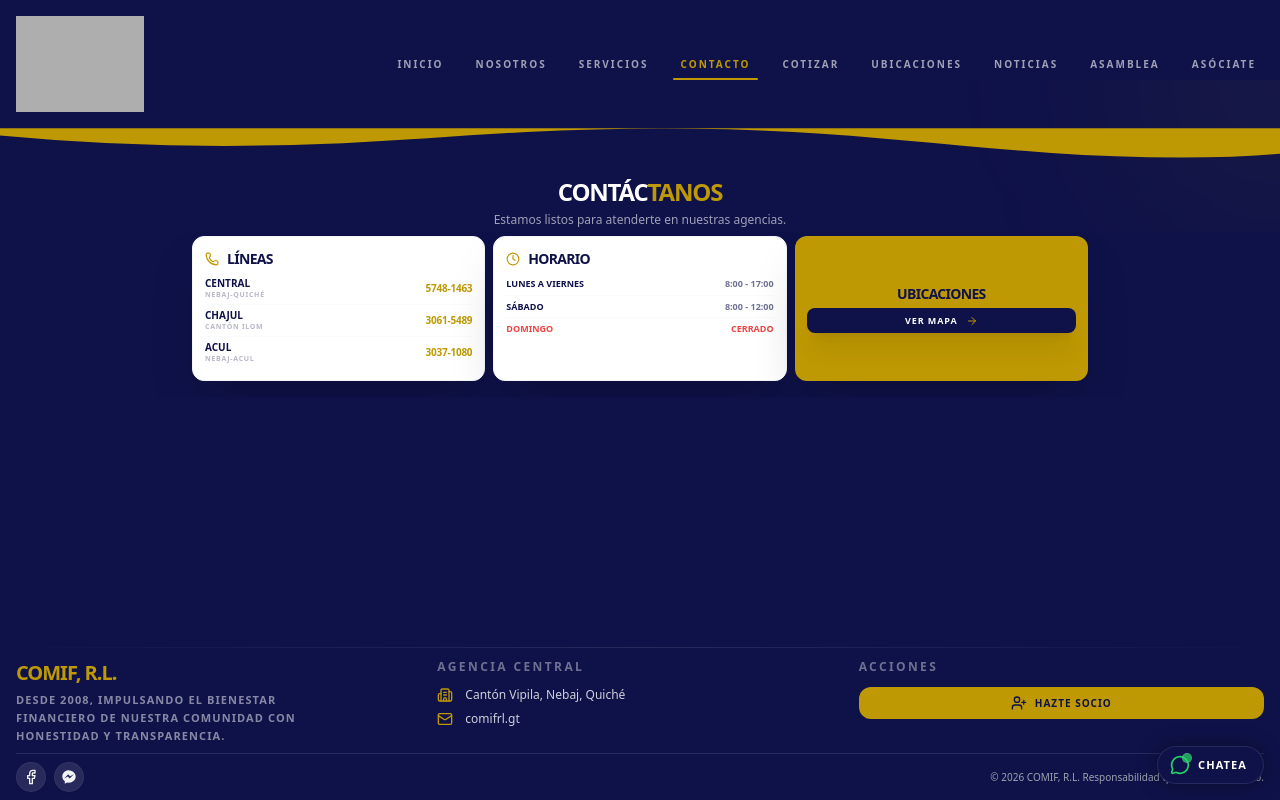
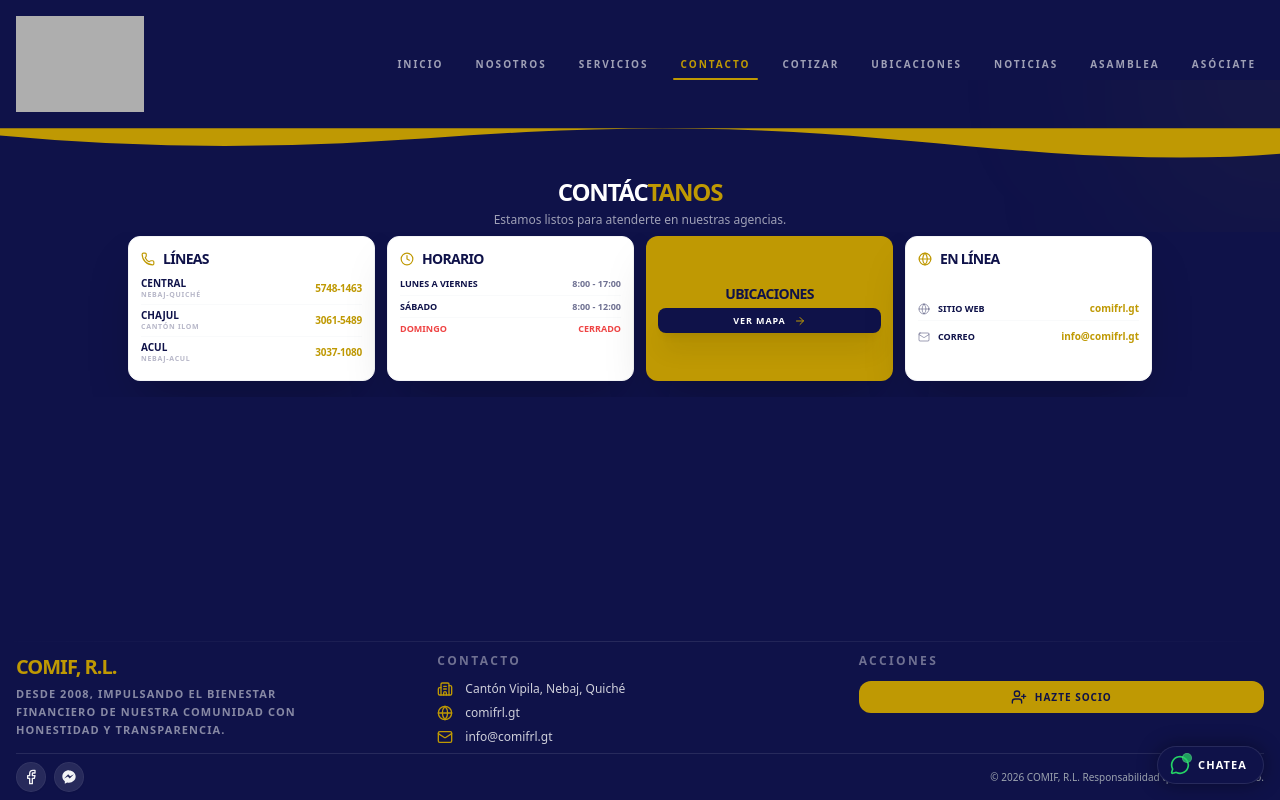
Before and after one commit to GalindoPro/comifrl, a React (Vite) app: page /contacto in a window 1280 px wide. Built offline with nearby package versions, Linux system fonts and the light colour scheme; grey boxes are pictures that could not be loaded.

Commit message:
feat: add digital contact section and update website links in Contact and Footer components

```diff
--- a/src/components/Contact.tsx
+++ b/src/components/Contact.tsx
@@ -1,6 +1,6 @@
 import { motion } from "framer-motion";
 import { Link } from "react-router-dom";
-import { Phone, Clock, ArrowRight } from "lucide-react";
+import { Phone, Clock, ArrowRight, Globe, Mail } from "lucide-react";
 
 export function Contact() {
     return (
@@ -31,7 +31,7 @@
 
             <section className="pt-1 pb-4 bg-brand-blue text-white relative overflow-hidden">
                 <div className="container mx-auto px-4">
-                    <div className="grid lg:grid-cols-3 gap-2 max-w-4xl mx-auto">
+                    <div className="grid md:grid-cols-2 lg:grid-cols-4 gap-2 lg:gap-3 max-w-5xl mx-auto">
 
                         {/* Líneas Oficiales */}
                         <motion.div
@@ -107,6 +107,36 @@
                             </Link>
                         </motion.div>
 
+                        {/* Contacto Digital */}
+                        <motion.div
+                            initial={{ opacity: 0, y: 30 }}
+                            whileInView={{ opacity: 1, y: 0 }}
+                            viewport={{ once: true }}
+                            className="bg-white p-3 rounded-xl shadow-2xl border border-gray-100 flex flex-col relative z-10"
+                        >
+                            <div className="flex items-center gap-2 mb-2">
+                                <Globe className="w-3.5 h-3.5 text-brand-mustard" />
+                                <h3 className="text-sm font-black text-brand-blue uppercase tracking-tighter">En Línea</h3>
+                            </div>
+
+                            <ul className="space-y-2 text-brand-blue flex-1 flex flex-col justify-center">
+                                <li className="flex items-center justify-between border-b border-gray-50 pb-1">
+                                    <div className="flex items-center gap-2">
+                                        <Globe className="w-3 h-3 text-brand-blue/40" />
+                                        <span className="font-black text-[9px] uppercase">Sitio Web</span>
+                                    </div>
+                                    <a href="https://comifrl.gt" target="_blank" rel="noopener noreferrer" className="text-brand-mustard font-black text-[10px] hover:underline">comifrl.gt</a>
+                                </li>
+                                <li className="flex items-center justify-between">
+                                    <div className="flex items-center gap-2">
+                                        <Mail className="w-3 h-3 text-brand-blue/40" />
+                                        <span className="font-black text-[9px] uppercase">Correo</span>
+                                    </div>
+                                    <a href="mailto:info@comifrl.gt" className="text-brand-mustard font-black text-[10px] hover:underline">info@comifrl.gt</a>
+                                </li>
+                            </ul>
+                        </motion.div>
+
                     </div>
                 </div>
             </section>
--- a/src/components/Footer.tsx
+++ b/src/components/Footer.tsx
@@ -1,4 +1,4 @@
-import { Facebook, Building2, UserPlus, Mail } from "lucide-react";
+import { Facebook, Building2, UserPlus, Mail, Globe } from "lucide-react";
 import { motion } from "framer-motion";
 import { Link } from "react-router-dom";
 
@@ -26,15 +26,19 @@
 
                     {/* Colon 2: Contacto */}
                     <div className="space-y-2 md:space-y-3">
-                        <h4 className="text-[10px] md:text-xs font-black text-white/40 uppercase tracking-[0.2em]">Agencia Central</h4>
+                        <h4 className="text-[10px] md:text-xs font-black text-white/40 uppercase tracking-[0.2em]">Contacto</h4>
                         <div className="space-y-1 md:space-y-2">
                             <p className="flex items-start gap-3 text-[11px] md:text-xs text-white/80 font-medium">
                                 <Building2 className="w-3.5 h-3.5 md:w-4 md:h-4 text-brand-mustard flex-shrink-0" />
                                 Cantón Vipila, Nebaj, Quiché
                             </p>
-                            <a href="mailto:comifrl.gt" className="flex items-center gap-3 text-[11px] md:text-xs text-white/80 hover:text-brand-mustard transition-colors font-medium">
-                                <Mail className="w-3.5 h-3.5 md:w-4 md:h-4 text-brand-mustard" />
+                            <a href="https://comifrl.gt" target="_blank" rel="noopener noreferrer" className="flex items-center gap-3 text-[11px] md:text-xs text-white/80 hover:text-brand-mustard transition-colors font-medium">
+                                <Globe className="w-3.5 h-3.5 md:w-4 md:h-4 text-brand-mustard flex-shrink-0" />
                                 comifrl.gt
+                            </a>
+                            <a href="mailto:info@comifrl.gt" className="flex items-center gap-3 text-[11px] md:text-xs text-white/80 hover:text-brand-mustard transition-colors font-medium">
+                                <Mail className="w-3.5 h-3.5 md:w-4 md:h-4 text-brand-mustard flex-shrink-0" />
+                                info@comifrl.gt
                             </a>
                         </div>
                     </div>
```
